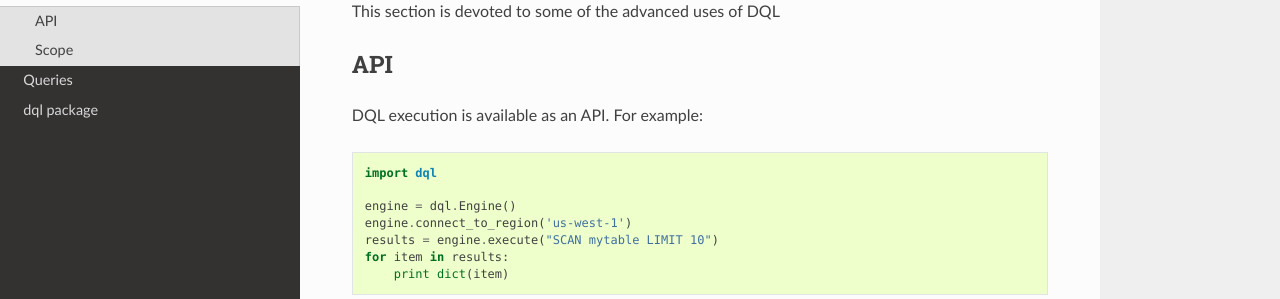
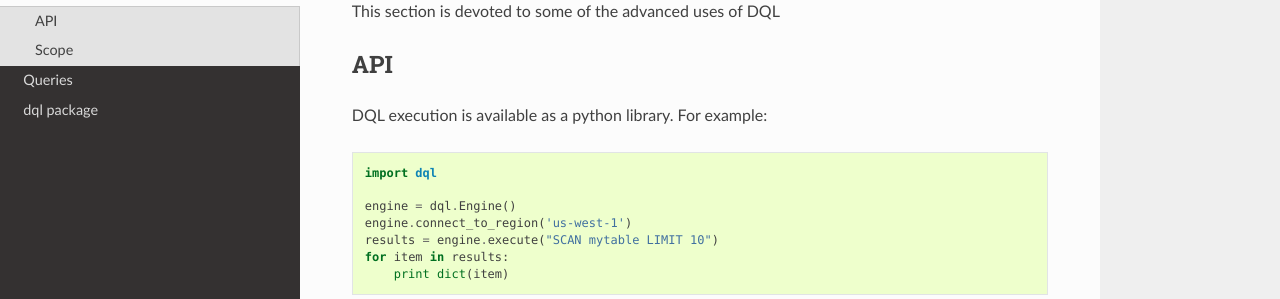
Before and after one commit to stevearc/dql, a Sphinx documentation site: the page built from doc/topics/advanced_usage.rst, in a window 1280 px wide and 1144 px high. Shown: the part 160-459 px from the top of the window. Built offline with Sphinx 7.4.7 and the Read the Docs theme 2.0.0, drawn with Linux system fonts in a browser that asks for light colours; pages that are not in the unit, such as notebooks, are missing from menus.

```diff
--- a/CHANGES.rst
+++ b/CHANGES.rst
@@ -1,3 +1,3 @@
-0.0.0
+0.1.0
 -----
-* First version
+* First public release
--- a/doc/index.rst
+++ b/doc/index.rst
@@ -1,5 +1,6 @@
 DQL - DynamoDB Query Language
 =============================
+A simple, SQL-ish language for DynamoDB
 
 User Guide
 ----------
--- a/doc/topics/advanced_usage.rst
+++ b/doc/topics/advanced_usage.rst
@@ -4,7 +4,9 @@
 
 API
 ---
-DQL execution is available as an API. For example::
+DQL execution is available as a python library. For example:
+
+.. code-block:: python
 
     import dql
 
@@ -20,7 +22,9 @@
 -----
 DQL supports the use of variables anywhere that you would otherwise have to
 specify a data type. Create your scope as a dict and pass it to the engine with
-the commands::
+the commands:
+
+.. code-block:: python
 
     scope = {'foo1': 1, 'foo2': 2}
     engine.execute("INSERT INTO foobars (foo) VALUES (foo1), (foo2)"),
--- a/setup.py
+++ b/setup.py
@@ -42,6 +42,7 @@
         author='Steven Arcangeli',
         author_email='steven@highlig.ht',
         url='http://github.com/mathcamp/dql',
+        keywords='aws dynamo dynamodb sql',
         zip_safe=False,
         include_package_data=True,
         packages=find_packages(exclude=('tests',)),
```
Also changed, not shown: 1 other file.
